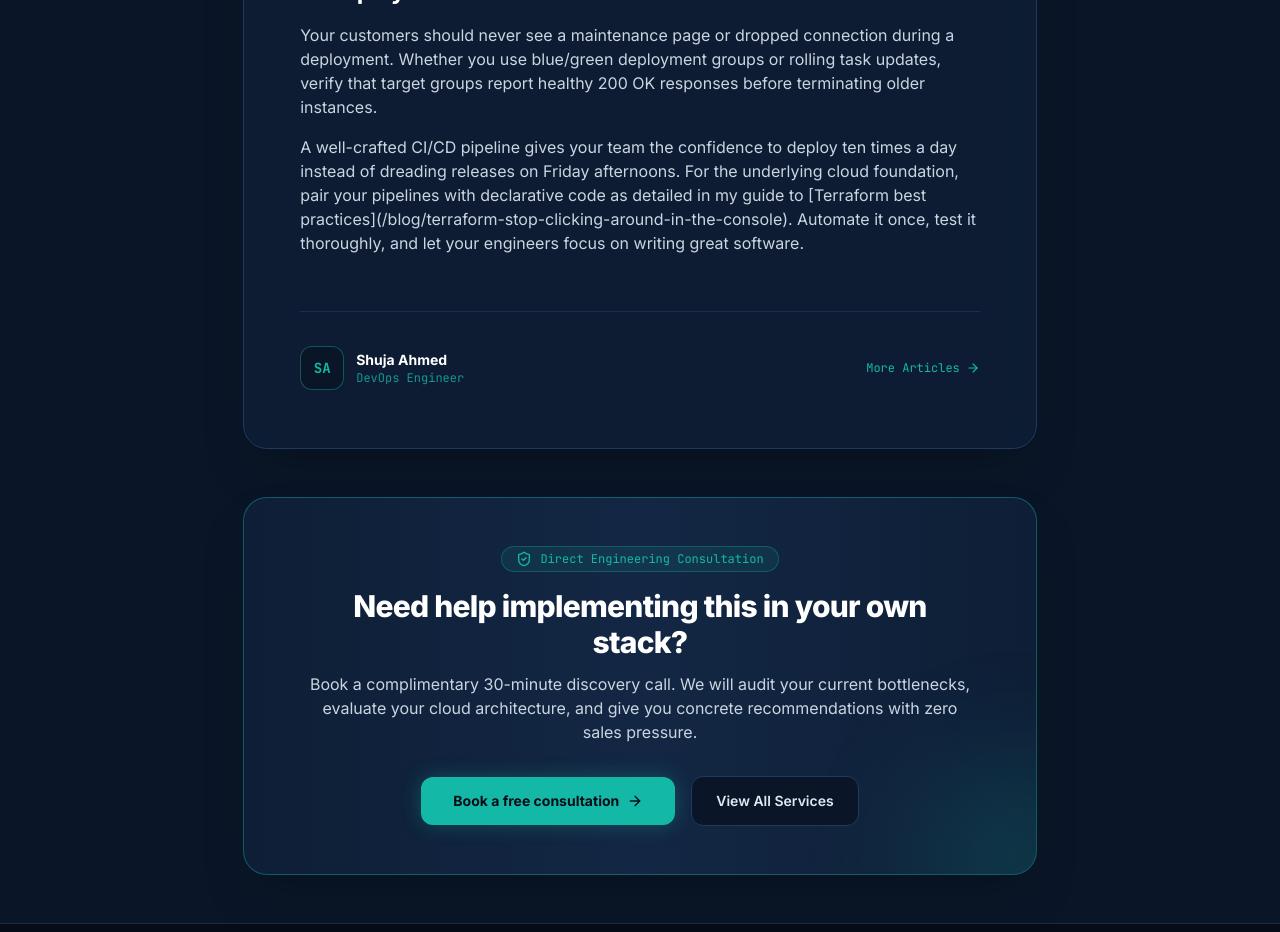
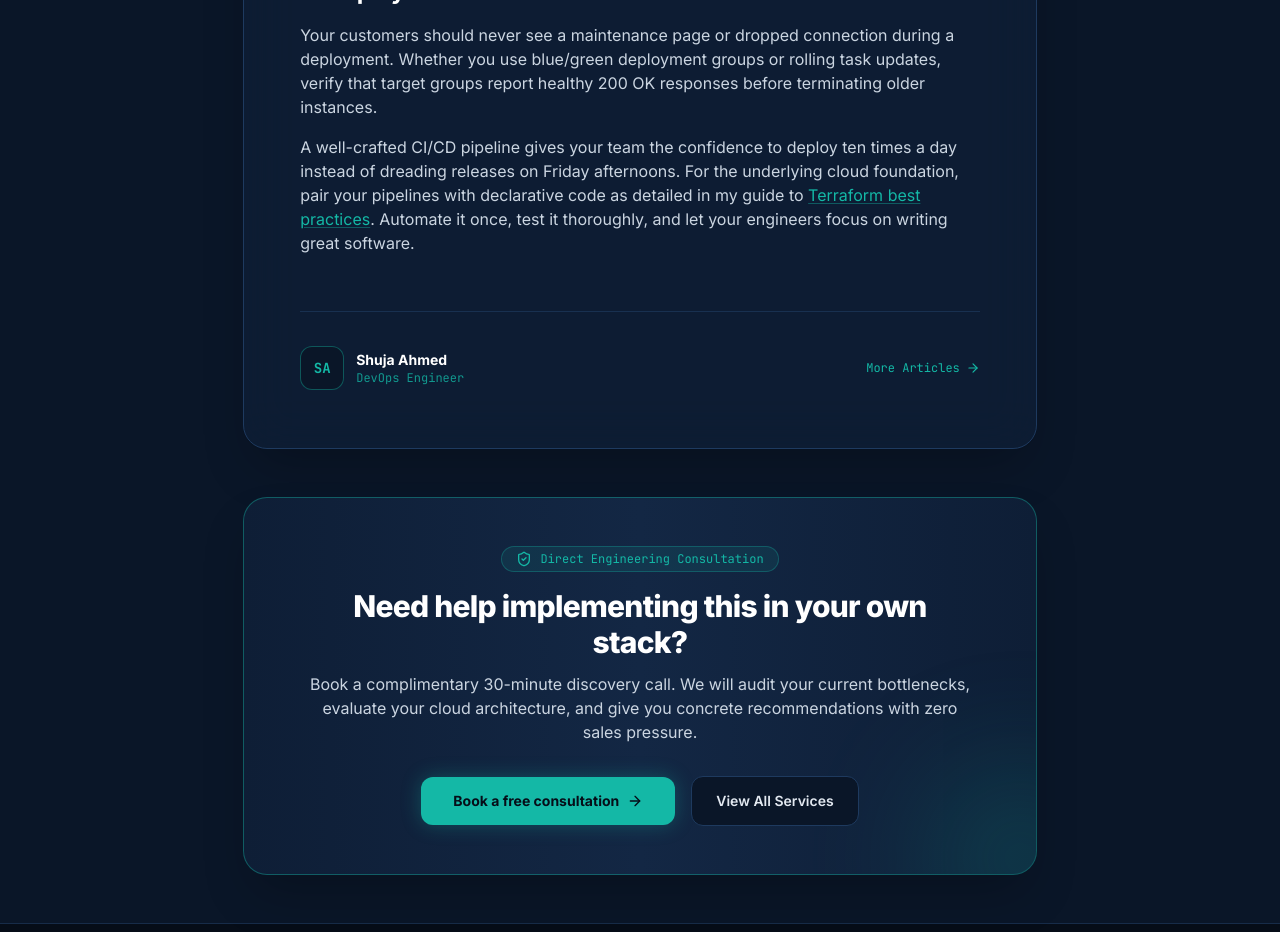
Before and after one commit to ShujaAhmed786/portfolio, a Next.js app: page /blog/cicd-is-not-optional-anymore in a window 1280 px wide. Shown: the part 4600-5532 px from the top of the page. Built offline with nearby package versions, Linux system fonts and the light colour scheme.

Commit message:
Support links and images in blog renderer

```diff
--- a/src/components/BlogPostContent.tsx
+++ b/src/components/BlogPostContent.tsx
@@ -10,10 +10,28 @@ interface BlogPostContentProps {
 export function BlogPostContent({ content }: BlogPostContentProps) {
   // Split markdown content by code blocks and text segments
   const renderFormattedText = (text: string) => {
-    // Process bold, inline code, and clean formatting
-    const parts = text.split(/(`[^`]+`|\*\*[^*]+\*\*)/g);
+    // Process links, bold, inline code, and clean formatting
+    const parts = text.split(/(\[[^\]]+\]\([^)]+\)|`[^`]+`|\*\*[^*]+\*\*)/g);
 
     return parts.map((part, i) => {
+      const linkMatch = part.match(/^\[([^\]]+)\]\(([^)]+)\)$/);
+      if (linkMatch) {
+        const label = linkMatch[1];
+        const href = linkMatch[2];
+        const isExternal = /^https?:\/\//.test(href);
+        return (
+          <a
+            key={i}
+            href={href}
+            {...(isExternal
+              ? { target: "_blank", rel: "noopener noreferrer" }
+              : {})}
+            className="text-teal-accent hover:text-teal-glow underline decoration-teal-accent/40 underline-offset-2 transition-colors"
+          >
+            {label}
+          </a>
+        );
+      }
       if (part.startsWith("`") && part.endsWith("`")) {
         return (
           <code
@@ -143,6 +161,30 @@ export function BlogPostContent({ content }: BlogPostContentProps) {
       continue;
     }
 
+    // Check for image: ![alt](src)
+    const imgMatch = line.trim().match(/^!\[([^\]]*)\]\(([^)]+)\)$/);
+    if (imgMatch) {
+      const alt = imgMatch[1];
+      const src = imgMatch[2];
+      blocks.push(
+        <figure key={`img-${blocks.length}`} className="my-8">
+          <img
+            src={src}
+            alt={alt}
+            loading="lazy"
+            className="w-full rounded-2xl border border-devops-border shadow-xl"
+          />
+          {alt && (
+            <figcaption className="mt-3 text-center text-xs font-mono text-slate-500">
+              {alt}
+            </figcaption>
+          )}
+        </figure>
+      );
+      i++;
+      continue;
+    }
+
     // Check for blockquote
     if (line.trim().startsWith("> ")) {
       const quoteText = line.trim().slice(2);
```
